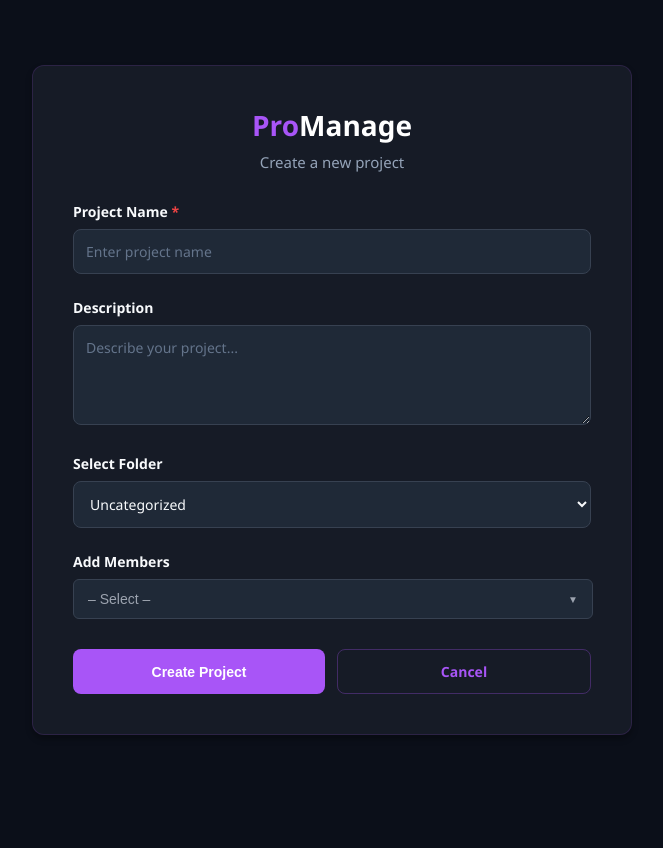
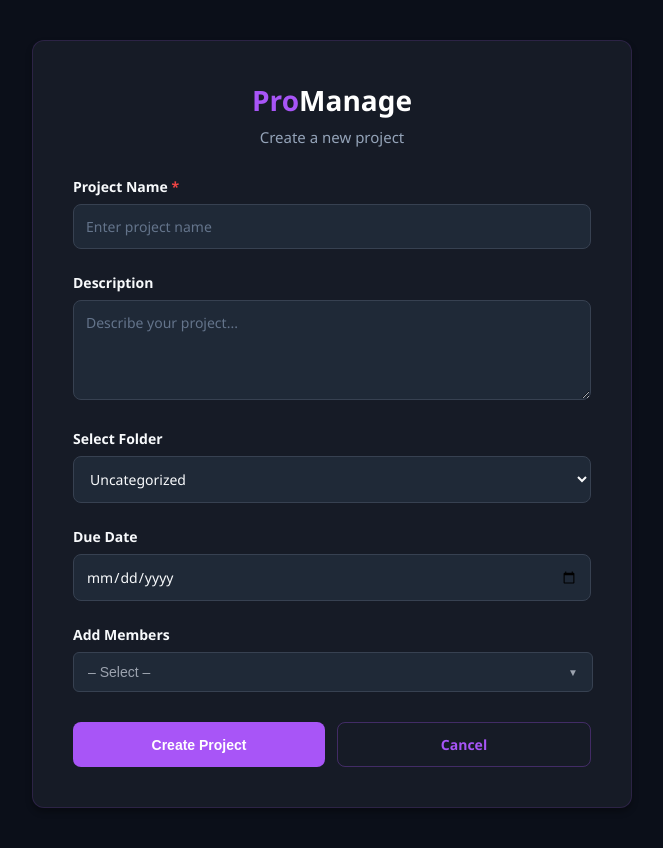
Before and after one commit to KJIE-430-XX/Project-Management-System, a PHP site: page /project_create.php in a window 1280 px wide. Shown: the whole page, without its empty margins (308-971 px from the left). Before the commit the page ends 735 px from the top, so only its background shows below. Run offline with PHP 8.4, Linux system fonts and the light colour scheme; a user stored in the database is signed in; data comes from the database, SQL or seed files in the repository; data that the repository does not hold is empty.

Commit message:
fix: added back due date

```diff
--- a/public/project_create.php
+++ b/public/project_create.php
@@ -167,6 +167,11 @@ if ($_SERVER['REQUEST_METHOD'] == 'POST') {
                 </div>
 
                 <div class="form-group">
+                    <label for="due_date">Due Date</label>
+                    <input type="date" id="due_date" name="due_date" value="<?php echo isset($_POST['due_date']) ? htmlspecialchars($_POST['due_date']) : ''; ?>">
+                </div>
+
+                <div class="form-group">
                     <label>Add Members</label>
                     <div class="dropdown-wrapper" id="memberDropdown">
                         <!-- FIXED: Spans are now uncommented so JS can access them -->
```
